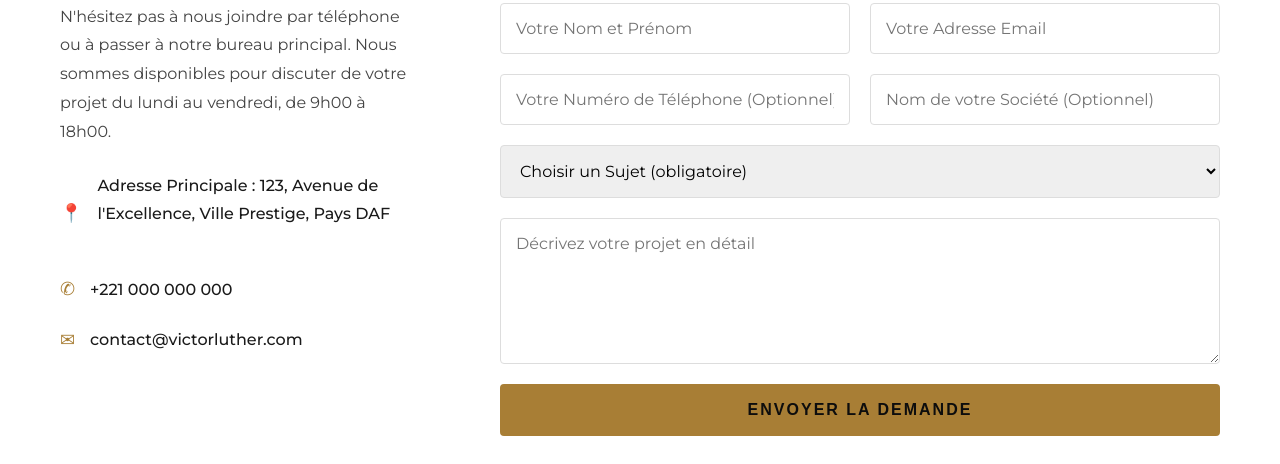
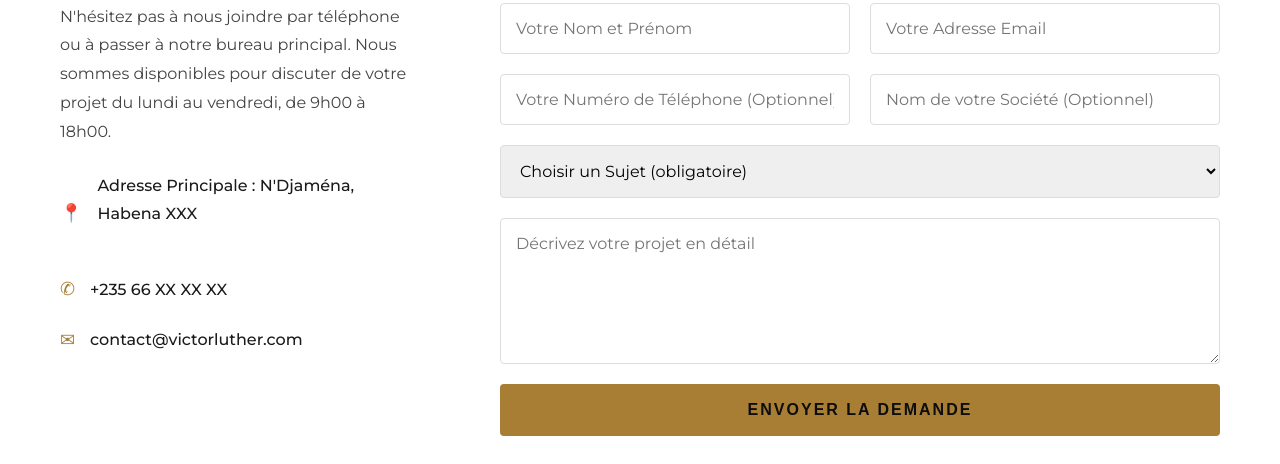
Before and after one commit to AllihP/Dieuleveut, a plain HTML site: page contact.html in a window 1280 px wide. Shown: the part 821-1285 px from the top of the page. Drawn offline with nearby package versions, Linux system fonts and the light colour scheme.

Commit message:
Update contact information in contact.html

```diff
--- a/contact.html
+++ b/contact.html
@@ -510,12 +510,12 @@
 
                 <div class="info-item">
                     <span>&#x1F4CD;</span>
-                    <p>Adresse Principale : 123, Avenue de l'Excellence, Ville Prestige, Pays DAF</p>
+                    <p>Adresse Principale : N'Djaména, Habena XXX</p>
                 </div>
 
                 <div class="info-item">
                     <span>&#x2706;</span>
-                    <a href="tel:+221000000000">+221 000 000 000</a>
+                    <a href="tel:+221000000000">+235 66 XX XX XX</a>
                 </div>
 
                 <div class="info-item">
```
